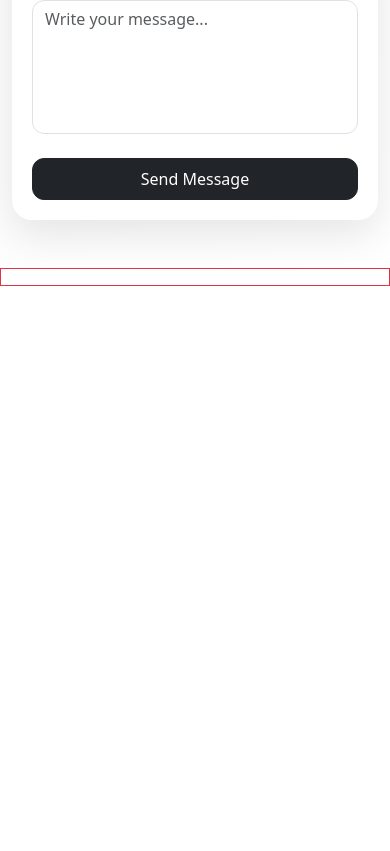
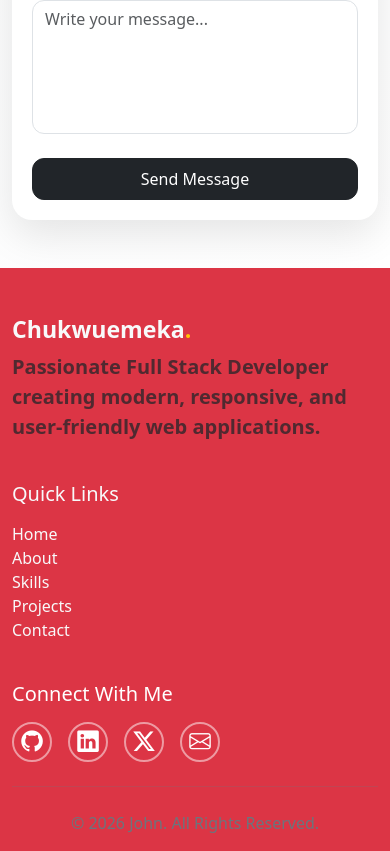
Before and after one commit to johnjerry8749/portflio, a React (Vite) app in the folder frontend/: page / in a window 390 px wide. Shown: the part 6430-7281 px from the top of the page. Before the commit the page ends 6716 px from the top, so only its background shows below. Built offline with nearby package versions, Linux system fonts and the light colour scheme.

Commit message:
Refactor Footer component to enhance layout and add social links

```diff
--- a/frontend/src/components/footer.jsx
+++ b/frontend/src/components/footer.jsx
@@ -1,14 +1,95 @@
 
-const footer = () => {
+const socialLinks = [
+  { href: "https://github.com/johnjerry8749", label: "GitHub", icon: "bi bi-github" },
+  { href: "https://www.linkedin.com/in/nwadike-chukwuemeka", label: "LinkedIn", icon: "bi bi-linkedin" },
+  { href: "https://twitter.com", label: "Twitter", icon: "bi bi-twitter-x" },
+  { href: "mailto:johnjerry8749@gmail.com", label: "Email", icon: "bi bi-envelope" },
+];
+
+const Footer = () => {
   return (
-    <div>
-        <div className="footer border border-danger p-2">
+    <footer className="bg-danger text-light pt-5 pb-3">
+      <div className="container">
+        <div className="row g-4">
 
+          {/* Brand */}
+          <div className="col-lg-4 col-md-6">
+            <h3 className="fw-bold fs-3">
+              Chukwuemeka<span className="text-warning">.</span>
+            </h3>
+            <p className="text-muted fs-5 fw-bold">
+              Passionate Full Stack Developer creating modern, responsive, and
+              user-friendly web applications.
+            </p>
+          </div>
 
+          {/* Quick Links */}
+          <div className="col-lg-4 col-md-6">
+            <h5 className="mb-3">Quick Links</h5>
+
+            <ul className="list-unstyled">
+              <li>
+                <a href="#home" className="text-decoration-none text-light">
+                  Home
+                </a>
+              </li>
+
+              <li>
+                <a href="#about" className="text-decoration-none text-light">
+                  About
+                </a>
+              </li>
+
+              <li>
+                <a href="#skills" className="text-decoration-none text-light">
+                  Skills
+                </a>
+              </li>
+
+              <li>
+                <a href="#projects" className="text-decoration-none text-light">
+                  Projects
+                </a>
+              </li>
+
+              <li>
+                <a href="#contact" className="text-decoration-none text-light">
+                  Contact
+                </a>
+              </li>
+            </ul>
+          </div>
+
+          {/* Social Links */}
+          <div className="col-lg-4 text-white col-md-12">
+            <h5 className="mb-3">Connect With Me</h5>
+
+            <div className="d-flex text-white gap-3 fs-4">
+              {socialLinks.map((link) => (
+                <a
+                  key={link.label}
+                  href={link.href}
+                  target={link.href.startsWith("http") ? "_blank" : undefined}
+                  rel={link.href.startsWith("http") ? "noreferrer" : undefined}
+                  className="text-white social-link"
+                  aria-label={link.label}
+                >
+                  <i className={link.icon}></i>
+                </a>
+              ))}
             </div>
+          </div>
 
-    </div>
-  )
-}
+        </div>
 
-export default footer
+        <hr className="border-secondary my-4" />
+
+        <div className="text-center text-secondary">
+          © {new Date().getFullYear()} John. All Rights Reserved.
+        </div>
+      </div>
+    </footer>
+  );
+};
+
+export default Footer;
```
